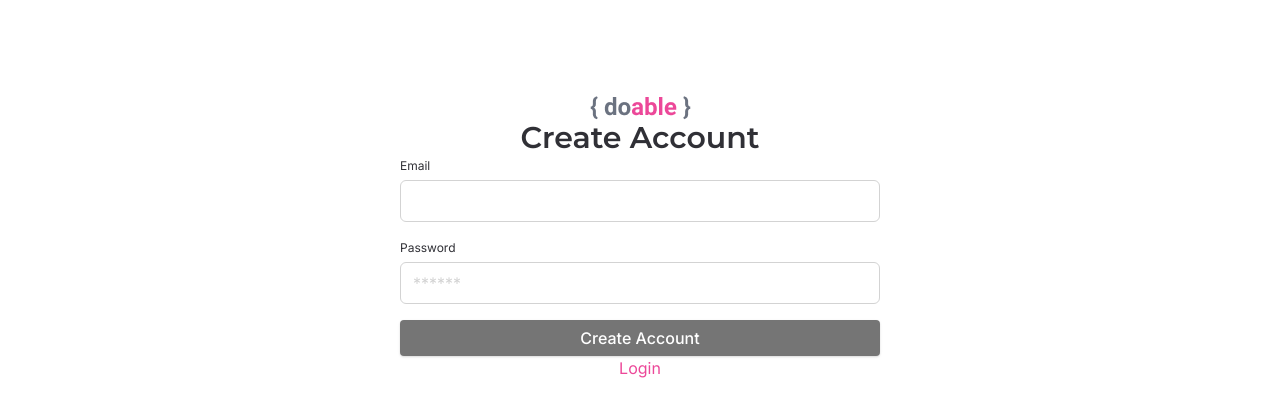
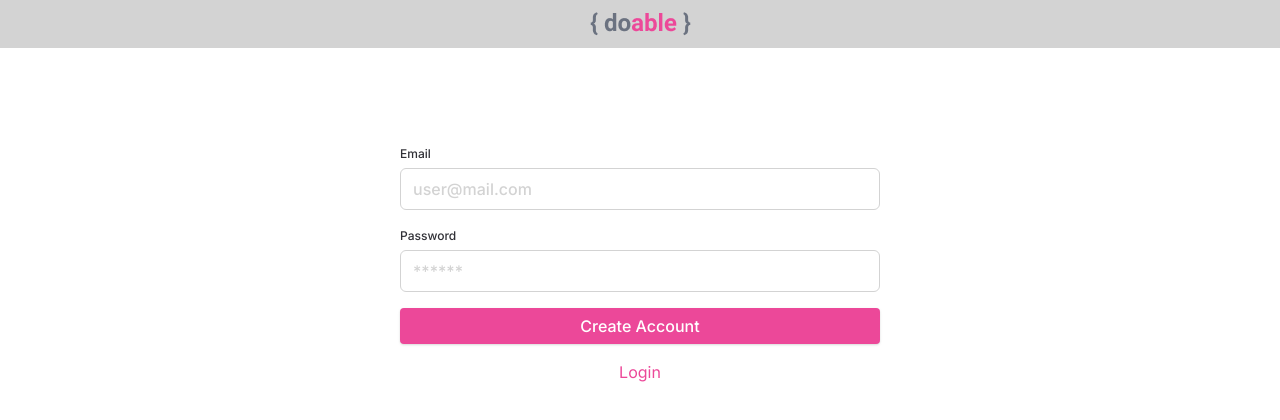
Before and after one commit to jorge-ross/Doable-js, a plain HTML site: page index.html in a window 1280 px wide. Both pictures are taken after a click on the link "Create Account". Drawn offline with Linux system fonts and the light colour scheme.

Commit message:
chore: finished signup-page styles

```diff
--- a/css/global/utils.css
+++ b/css/global/utils.css
@@ -137,3 +137,7 @@
   padding-top: 0.75rem;
   padding-bottom: 0.75rem;
 }
+
+.w-500{
+  font-weight: 500;
+  }
--- a/scripts/components/header.js
+++ b/scripts/components/header.js
@@ -38,4 +38,5 @@ const renderHeader = () => {
     },
   };
 };
+
 export { renderHeader };
--- a/scripts/pages/login-page.js
+++ b/scripts/pages/login-page.js
@@ -13,12 +13,13 @@ function render() {
   ${renderHeader()}
     <section class="section-sm pad-sm">
       <div class="container flex flex-column gap-4 items-center">
-        <form action="" class="full-width container-sm flex flex-column gap-4 js-login-form">
+        <form action="" class="full-width container-sm flex flex-column gap-4 w-500 js-login-form">
           ${input({
             label: "Email",
             id: "email",
             required: true,
             placeholder: "user@mail.com",
+            error: this.state.errors.username,
           })}
           ${input({
             label: "Password",
@@ -26,6 +27,7 @@ function render() {
             required: true,
             type: "password",
             placeholder: "******",
+            error: this.state.errors.password,
           })}
           <button type="submit" class="button button--primary width-full">
             Login
--- a/scripts/pages/sign-up-page.js
+++ b/scripts/pages/sign-up-page.js
@@ -6,18 +6,19 @@ import { input } from "../components/input.js";
 import STORE from "../store.js";
 import { createUser } from "../services/user-services.js";
 import { getTasks } from "../services/todo-services.js";
+import { renderHeader } from "../components/header.js";
 
 function render() {
   return `
-    <section class="section-lg">
-      <div class="container flex flex-column gap-8 items-center">
-        <img src="/assets/images/doable-logo.png" alt="rankable logo" />
-        <h1 class="heading">Create Account</h1>
-        <form action="" class="full-width container-sm flex flex-column gap-4 js-signup-form">
+  ${renderHeader()}
+    <section class="section-sm pad-sm">
+      <div class="container flex flex-column gap-4 items-center">
+        <form action="" class="full-width container-sm flex flex-column gap-4 w-500 js-signup-form">
           ${input({
             label: "Email",
             id: "email",
             required: true,
+            placeholder: "user@mail.com",
             error: this.state.errors.username,
           })}
           ${input({
@@ -28,7 +29,7 @@ function render() {
             required: true,
             error: this.state.errors.password,
           })}
-          <button type="submit" class="button button--secondary width-full">
+          <button type="submit" class="button button--primary width-full">
             Create Account
           </button>
         </form>
```
